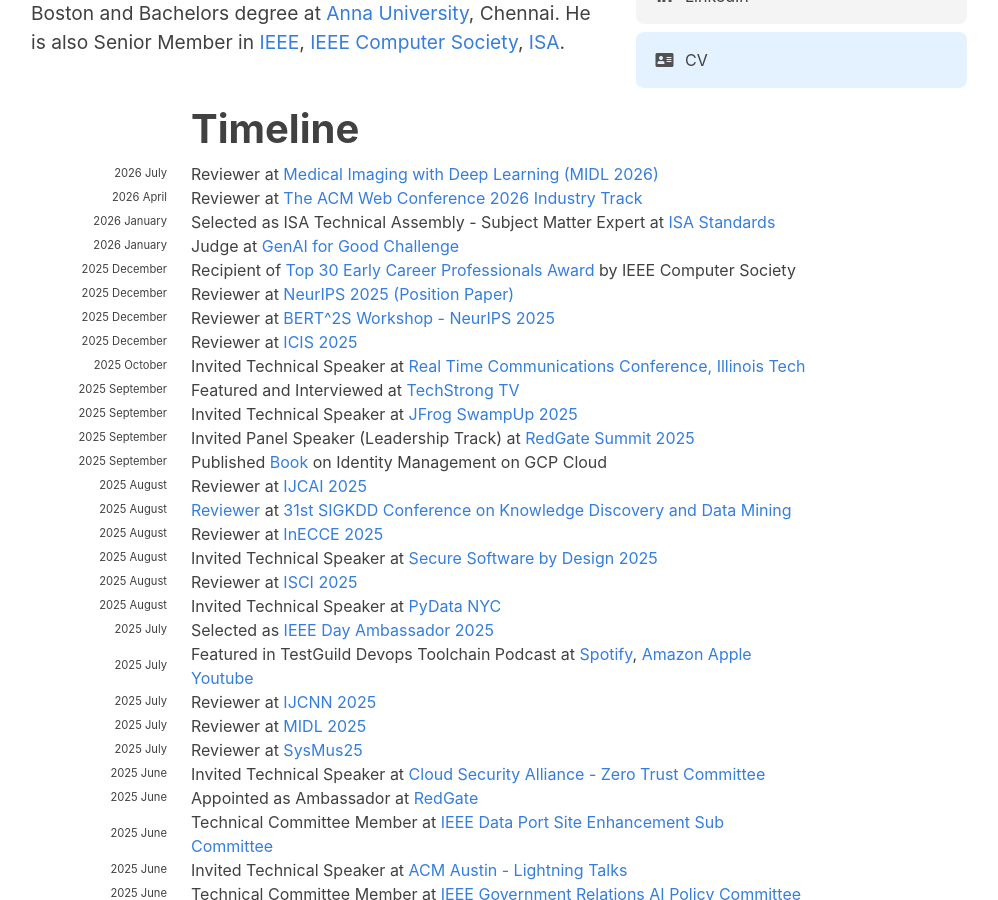
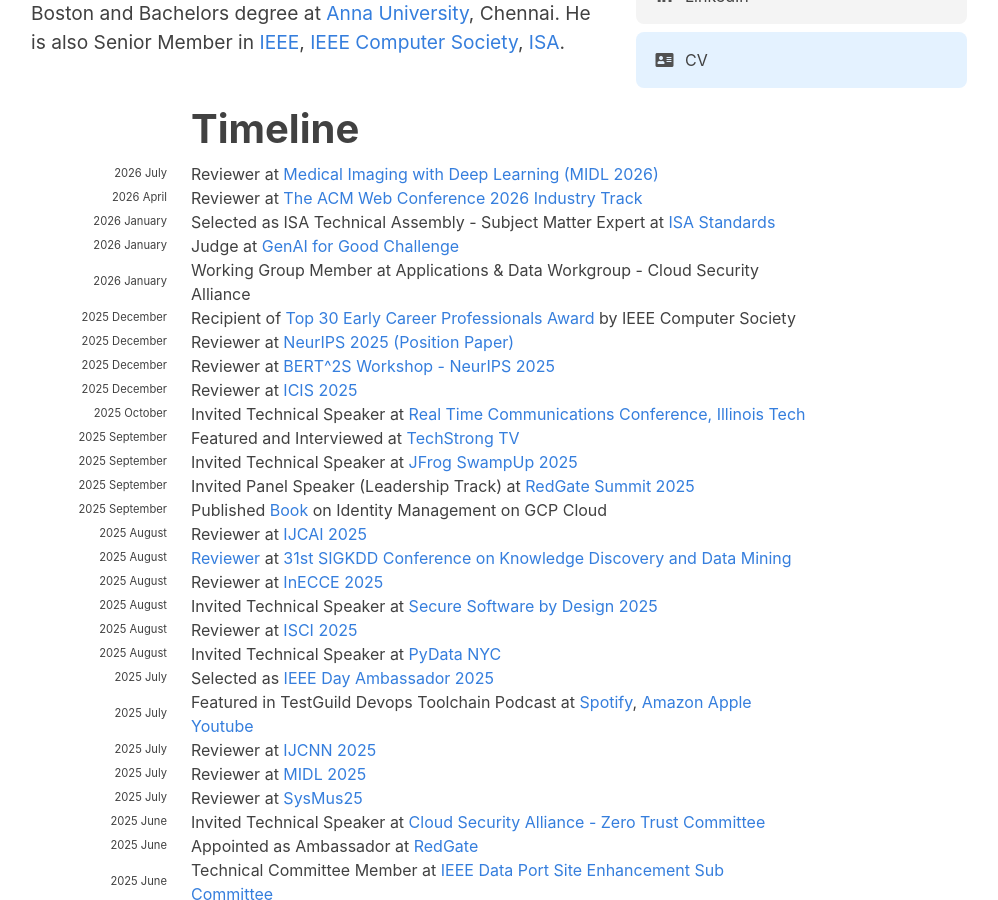
Before and after one commit to hariharanragothaman/hariharanragothaman.github.io, a Jekyll site: the page built from index.md, in a window 1280 px wide and 900 px high, scrolled down 724 px. Shown: the whole window, without its empty margins (141-1139 px from the left). Built offline with Jekyll 4.4.1, drawn with Linux system fonts in a browser that asks for light colours; nearby versions of some CDN libraries; some web fonts are replaced.

Commit message:
Updates and Polishes

```diff
--- a/_data/news.yaml
+++ b/_data/news.yaml
@@ -19,6 +19,10 @@
 - year: 2026
   year-extra: January
   description: Judge at <a href="https://ieeeht.org/get-involved/funding-opportunities/genai-for-good/"> GenAI for Good Challenge </a>
+
+- year: 2026
+  year-extra: January
+  description: Working Group Member at Applications & Data Workgroup - Cloud Security Alliance
 
 #-------------------------------------------- December  ------------------------------------------------------------------------------------------------------------------------------------------------------
 
```
